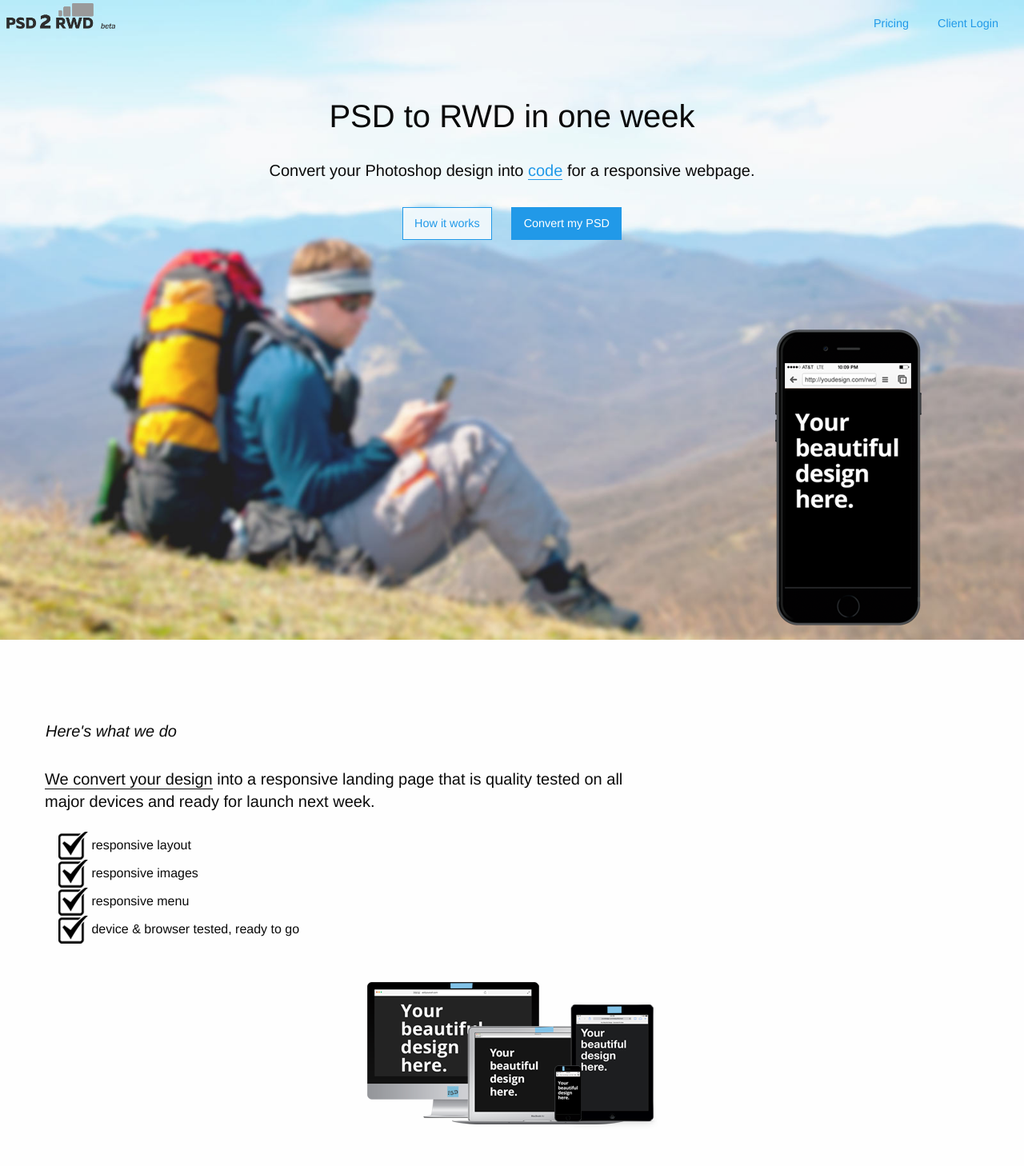
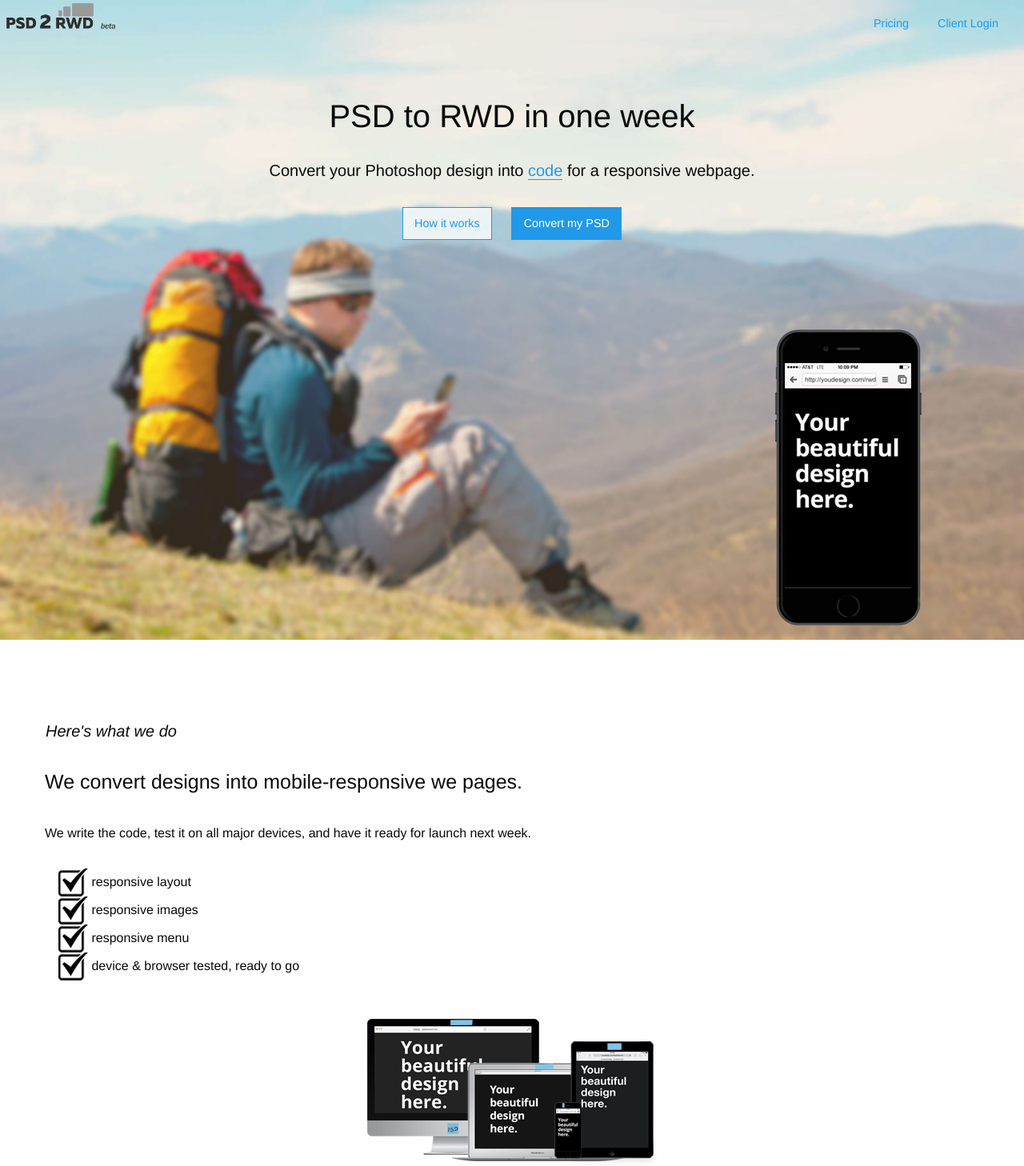
Before and after one commit to cleverbaker/psd2rwd, a PHP site: page / in a window 1280 px wide. Shown: the top 1458 px of the page at 80% size. Run offline with PHP 8.4, Linux system fonts and the light colour scheme.

Commit message:
Update links.

```diff
--- a/css/app.css
+++ b/css/app.css
@@ -32,7 +32,7 @@ img {
 
   /* Location of the image */
  /*  background-image: url(../img/green-gradient.png), url(../img/bg.jpg); */
-background-image: url(../img/bg6.jpg);
+background-image: url(../img/bg6-v2.jpg);
 
 
  /* Background image is centered vertically and horizontally at all times */
--- a/index.html
+++ b/index.html
@@ -74,9 +74,9 @@
       <div class="section1 row">
       <div class="top-bar">
           <img src="img/logo.png" style="max-height:2rem; max-width: 45%; width:auto;" alt="PSD 2 RWD beta logo">
-        <div class="top-bar-links">
+        <div class="top-bar-links" data-magellan>
           <a href="#pricing" class="pricing hide-for-small-only pricing-link">Pricing</a>
-          <a href="#" class="client-login">Client Login</a>
+          <a href="#client-login" class="client-login">Client Login</a>
         </div>
       </div>
         <div class="column align-middle center ">
@@ -84,7 +84,7 @@
           <h5 class="convert-to-code-tagline">Convert your Photoshop design into <a href='#the-code' class="underline">code</a> for a responsive webpage.</h5>
 
           <div class="bg-gradient"></div>
-          <div>
+          <div data-magellan>
             <span class="not-row small-center intro-button"><a href="#how-it-works" class="medium button hollow intro">How it works</a></span>
             <span class="row small-center show-for-small-only intro-button"><a href="#pricing" class="medium button hollow intro pricing-link">Pricing</a></span>
             <span class="not-row small-center intro-button"><a href="#schedule.html" class="medium button intro" data-open="Modal1">Convert my PSD</a></span>
@@ -101,7 +101,8 @@
      <div class="large-12 columns">
             <div class="row" style="margin-top:4rem;">
             <h5 class="italic" style="margin:.62rem 1rem 2rem;">Here's what we do</h5>
-              <h5 class="value large-8 medium-10 small-12 columns end clear"><span class="underline" style="padding-bottom: 1px;">We convert your design</span> into a responsive landing page that is quality tested on all major devices and ready for launch next week.</h5>
+              <h4 class="value large-8 medium-10 small-12 columns">We convert designs into mobile-responsive we pages.</h4>
+              <p class="clear large-8 medium-10 small-12 columns"><br>We write the code, test it on all major devices, and have it ready for launch next week.
               <ul class="features-check clear" style="margin-bottom:4rem; list-style-type:none;"><li><img src="img/check.png"> responsive layout</li>
               <li><img src="img/check.png"> responsive images</li>
               <li><img src="img/check.png"> responsive menu</li>
@@ -154,7 +155,7 @@
 
     </section> <!-- section-responsive-features -->
 
-    <section class="section-the-code clear" id="the-code" style="padding-bottom:14rem;">
+    <section class="section-the-code clear" id="the-code" data-magellan-target="the-code" style="padding-bottom:14rem;">
     <div class="row">
      <h2 id="the-code-title">The Code</h2>
      <h4>Delivered ready to ship</h4>
@@ -166,14 +167,14 @@
             <li><input type="checkbox" id="ossm4" name="ossm4" checked="checked" style="margin-right:.62rem;">uses Google style guide for HTML, CSS, and JavaScript.</li>
             <li><input type="checkbox" id="ossm5" name="ossm5" checked="checked" style="margin-right:.62rem;">repository git commits can be viewed.</li>
             <li><input type="checkbox" id="ossm6" name="ossm6" checked="checked" style="margin-right:.62rem;">uses progressive enhancement practices.</li>
-            <li><input type="checkbox" id="ossm7" name="ossm7" checked="checked" style="margin-right:.62rem;">is Future Friendly. <a href="http://futurefriendlyweb.com/thinking.html" style="font-size:.9rem">more</a></li>
+            <li><input type="checkbox" id="ossm7" name="ossm7" checked="checked" style="margin-right:.62rem;">is Future Friendly. <a data-toggle="code-dropdown01" style="font-size:.9rem">more</a> <span class="dropdown-pane" id="code-dropdown01" data-dropdown data-options="closeOnClick: true; autoFocus: false;" style="color:#010101">About Future Friendly and <a href="http://futurefriendlyweb.com/thinking.html">a link</a></li>
             <li><input type="checkbox" id="ossm8" name="ossm8" checked="checked" style="margin-right:.62rem;" style="padding-right:2rem;">is SEO friendly.</li>
             <li><input type="checkbox" id="ossm9" name="ossm9" checked="checked" style="margin-right:.62rem;">adheres to best security practices.</li>
           </ul>
           </div>
     </section>
 
-    <section class="section-how-it-works">
+    <section class="section-how-it-works" data-magellan-target="how-it-works">
     <div class="row center">
       <img src="img/cinema-display-with-code.png" alt="The code is presentable and production-ready" style="margin-top:-14rem">
       </div>
@@ -184,7 +185,7 @@
       </div>
      <br>
      <div class="large-8 medium-10 small-12 columns">
-        <p style="margin-left:2.5rem">1.  <a href="#before-the-sprint">Before the Sprint</a>
+        <p style="margin-left:2.5rem"  data-magellan>1.  <a href="#before-the-sprint">Before the Sprint</a>
         <br>2.  <a href="#the-sprint">The Sprint</a>
         <br>3.  <a href="#after-the-sprint">After the Sprint</a>
         <p class="quote">In product development, a sprint is a set period of time during which specific work has to be completed and made ready for review.<a href="http://searchsoftwarequality.techtarget.com/definition/Scrum-sprint" class="reference-link">*</a><br><br>
@@ -198,7 +199,7 @@
     </div>
 <hr>
      <div class="large-8 medium-10 small-12 columns">
-    <h5 class="stage-title" id="before-the-sprint">Before the Sprint</h5>
+    <h5 class="stage-title" id="before-the-sprint" data-magellan-target="before-the-sprint">Before the Sprint</h5>
     <p><input type="checkbox" id="ossmx1" name="ossmx1" style="margin-right:.62rem;">Signed NDA
     <br><input type="checkbox" id="ossmx1" name="ossmx1" style="margin-right:.62rem;">Schedule a Kickoff Call<span class="small button" style="margin-left:1.62rem; margin-bottom: 0;" data-open="Modal1">I am ready to Schedule a Kickoff Call</span>
     <br><input type="checkbox" id="ossmx1" name="ossmx1" style="margin-right:.62rem;">Your layered PSD mockup emailed/uploaded
@@ -210,7 +211,7 @@
     <hr>
 
 <div class="large-8 medium-10 small-12 columns">
-    <h5 class="stage-title" id="the-sprint">The Sprint</h5>
+    <h5 class="stage-title" id="the-sprint" data-magellan-target="the-sprint">The Sprint</h5>
 <ol>
   <li>Kickoff Call<br>
   <span class="sub-line">We review your design together on the Kickoff Call.</span></li>
@@ -237,9 +238,9 @@
 <br>
   <p><span class="italic underline">Development</span>
   <ul>
-    <li>Basecamp updates <a href="#" style="font-size:.9rem;">more</a></li>
-    <li>Github updates <a href="#" style="font-size:.9rem;">more</a></li>
-    <li>Code Delivery by 9:00 A.M. next Tuesday morning (no matter what) <a href="#" style="font-size:.9rem;">more</a></li>
+    <li>Basecamp updates <a style="font-size:.9rem;" data-toggle="dev-dropdown01">more</a> <span class="dropdown-pane" id="dev-dropdown01" data-dropdown data-options="closeOnClick: true; autoFocus: false;">re:Basecamp updates and process</span></li>
+    <li>Github updates <a style="font-size:.9rem;"  data-toggle="dev-dropdown02">more</a> <span class="dropdown-pane" id="dev-dropdown02" data-dropdown data-options="closeOnClick: true; autoFocus: false;">re:Git commit updates and process</span></li>
+    <li>Code Delivery by 9:00 A.M. next Tuesday morning (no matter what) <a style="font-size:.9rem;"  data-toggle="dev-dropdown03">more</a> <span class="dropdown-pane" id="dev-dropdown03" data-dropdown data-options="closeOnClick: true; autoFocus: false;">re:Code delivery @ Tue 0900</span></li>
   </ul>
 <br>
   <p><span class="italic underline">Demo Call</span>
@@ -260,14 +261,14 @@ Any further changes need a change order with a deadline of the following Monday.
 <hr>
 
 <div class="large-8 medium-10 small-12 columns end">
-    <h5 class="stage-title" id="after-the-sprint">After The Sprint</h5>
+    <h5 class="stage-title" id="after-the-sprint" data-magellan-target="after-the-sprint">After The Sprint</h5>
 
 <p>What are the next steps that you are going to take after your beautiful design is now a slick responsive webpage? You will probably use the code as a promotional landing page or implement it as a theme in your content management system.
 <p>But first, you will probably try it out yourself by resizing the browser window and testing it on your phone.. Then you will show it off to your boss or client, and celebrate the milestone victory.
 <p>We assume you have a technical person on your team that we are handing the code off to and that is who is going to launch the landing page or implementing the code into your CMS.
 </div>
     </section>
-    <section class="section-pricing">
+    <section class="section-pricing"  data-magellan-target="pricing">
     <div class="row">
       <h2 id="pricing">Pricing</h2>
       <p>PSD conversions are priced at $695, $925, or $1195, depending on complexity.
@@ -277,18 +278,22 @@ Any further changes need a change order with a deadline of the following Monday.
       <div class="large-4 medium-4 columns circle small-centered large-uncentered center"><p>Medium<br>$925</div>
       <div class="large-4 medium-4 columns end circle small-centered large-uncentered center float-none"><p>Large<br>$1195</div>
     </div>
-
     <div class="row">
       <div class="callout text-left small-11 medium-11 large-8 small-centered columns" style="inline-block">
        <p>Factors in complexity:
        <ul>
-         <li>Size</li>
-          <li>Number of elements</li>
-         <li>Challenges in developing the desktop to mobile transition</li>
+         <li>More than five sections per PSD</li>
+          <li>More than 12 elements per section</li>
+         <li>Complex responsive behavior</li>
          <li>Forms</li>
-         <li>Menu complexity</li>
          <li>Pop-up modals and other interactive elements</li>
+         <li>JavaScript interaction</li>
+         <li>Missing wireframes or design document (adds to complexity)</li>
       </ul>
+      <p>For estimating purposes:<br>
+      &nbsp;&nbsp;A Small may have one of the listed complexity factors.<br>
+      &nbsp;&nbsp;A Medium may have three of the listed complexity factors.<br>
+      &nbsp;&nbsp;A Large may have five or more of the listed complexity factors.<br>
 
       </div>
       <div class="medium-11 large-10 columns">
@@ -296,9 +301,9 @@ Any further changes need a change order with a deadline of the following Monday.
 
       <p>Ready? <a class="medium button schedule-call" data-open="Modal1">Schedule a Kickoff Call</a>
 
-      <p><button class="small button" type="button" data-toggle="example-dropdown">Want bulk pricing?</button>
+      <p><button class="small button" type="button" data-toggle="dropdown1">Want bulk pricing?</button>
 
-     <div class="dropdown-pane" id="example-dropdown" data-dropdown data-options="closeOnClick: true; autoFocus: false;">
+     <div class="dropdown-pane" id="dropdown1" data-dropdown data-options="closeOnClick: true; autoFocus: false;">
       <div id="dropdown2">Get a <a href="#priority-membership">Priority Membership</a> to recieve up to 3 PSD conversions per month, no matter what size (Small, Medium, or Large).
       <span class="strikethrough">$2700</span> $2100 Launch Promo <!-- NOTE:add countdown here --></div>
       </div>
```
Also changed, not shown: schedule.html (+7 -0 lines), img/bg6-v2.jpg (added).
